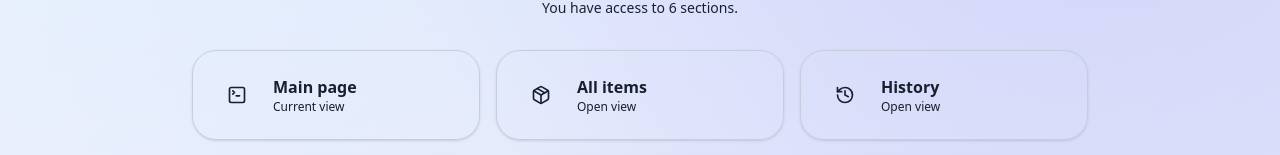
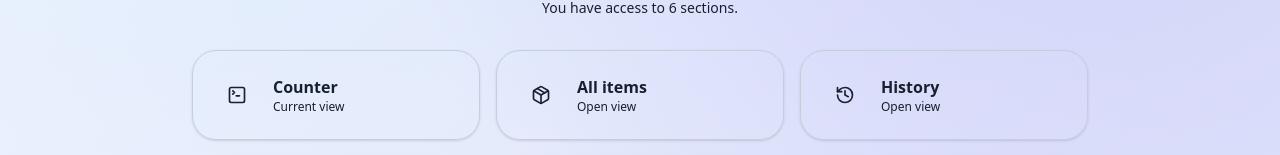
Before and after one commit to faroukchebaiki/SoukSoft, a React (Vite) app: page / in a window 1280 px wide. Shown: the part 337-492 px from the top of the page. Built offline with nearby package versions, Linux system fonts and the light colour scheme.

Commit message:
chore: rename main page to counter

```diff
--- a/src/App.tsx
+++ b/src/App.tsx
@@ -26,8 +26,8 @@ const ACCOUNTS_STORAGE_KEY = "souksoft-accounts";
 const USER_DEFAULT_SECTION_PREFS_KEY = "souksoft-user-default-section-prefs";
 
 const rolePermissions: Record<UserRole, Section[]> = {
-  Manager: ["Main page", "All items", "History", "Settings", "Expiring items", "Product builder"],
-  Seller: ["Main page", "History"],
+  Manager: ["Counter", "All items", "History", "Settings", "Expiring items", "Product builder"],
+  Seller: ["Counter", "History"],
   Inventory: ["All items", "Expiring items", "Product builder"],
 };
 
@@ -256,7 +256,7 @@ export default function App() {
     }
 
     switch (activeSection) {
-      case "Main page":
+      case "Counter":
         return (
           <MainPage
             initialCartItems={cartItems}
--- a/src/data/mockData.ts
+++ b/src/data/mockData.ts
@@ -24,7 +24,7 @@ import type {
 export const VAT_RATE = 0.19;
 
 export const navigation: readonly NavigationItem[] = [
-  { label: "Main page", icon: SquareTerminal },
+  { label: "Counter", icon: SquareTerminal },
   { label: "All items", icon: Package },
   { label: "History", icon: History },
   { label: "Settings", icon: Settings },
@@ -445,7 +445,7 @@ export const settingsOptions: SettingOption[] = [
   },
 ];
 
-export const DEFAULT_SECTION: Section = "Main page";
+export const DEFAULT_SECTION: Section = "Counter";
 
 export const userProfiles: AccountProfile[] = [
   {
--- a/src/types.ts
+++ b/src/types.ts
@@ -3,7 +3,7 @@ import type { LucideIcon } from "lucide-react";
 export type UnitType = "kg" | "pcs";
 
 export type Section =
-  | "Main page"
+  | "Counter"
   | "All items"
   | "History"
   | "Settings"
```
